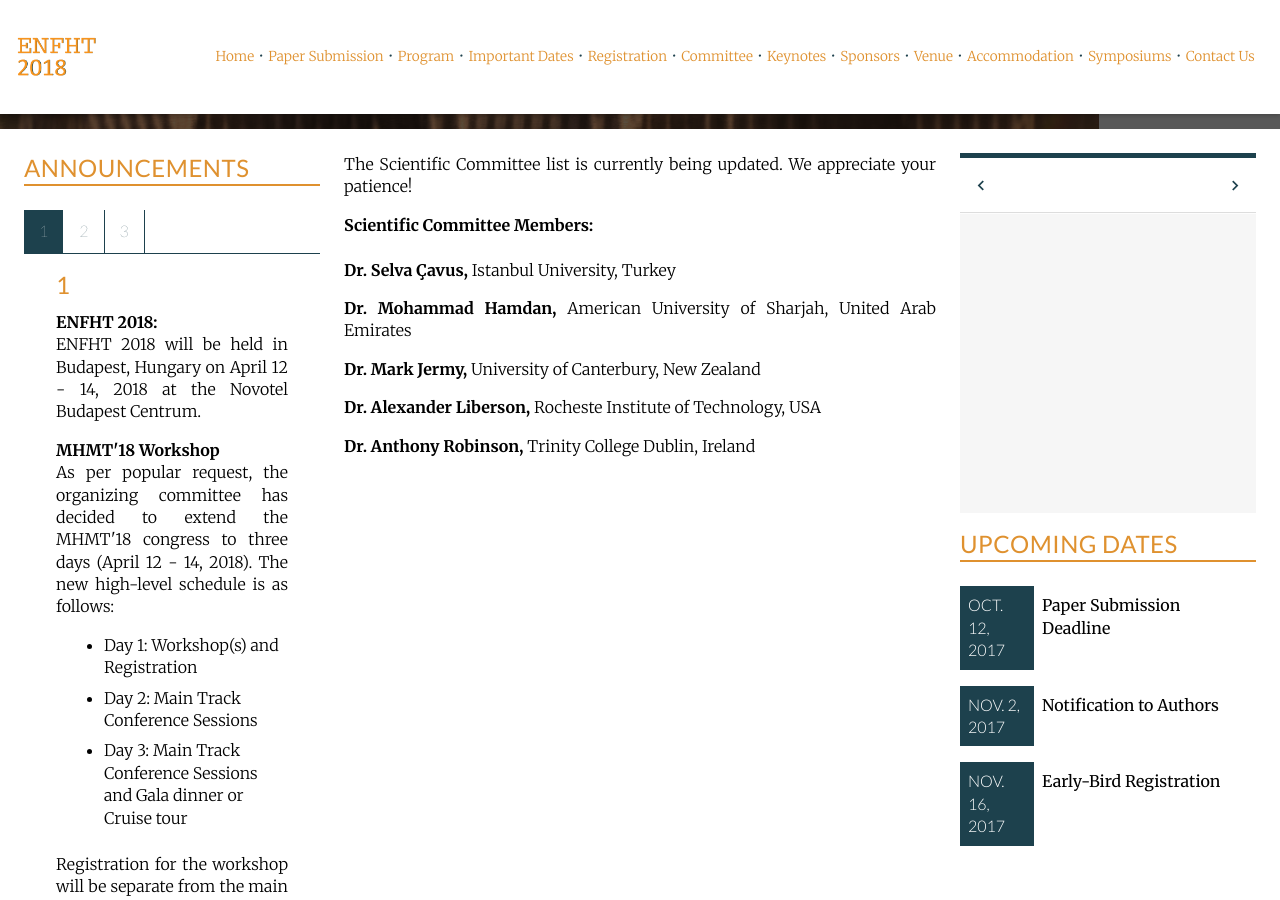
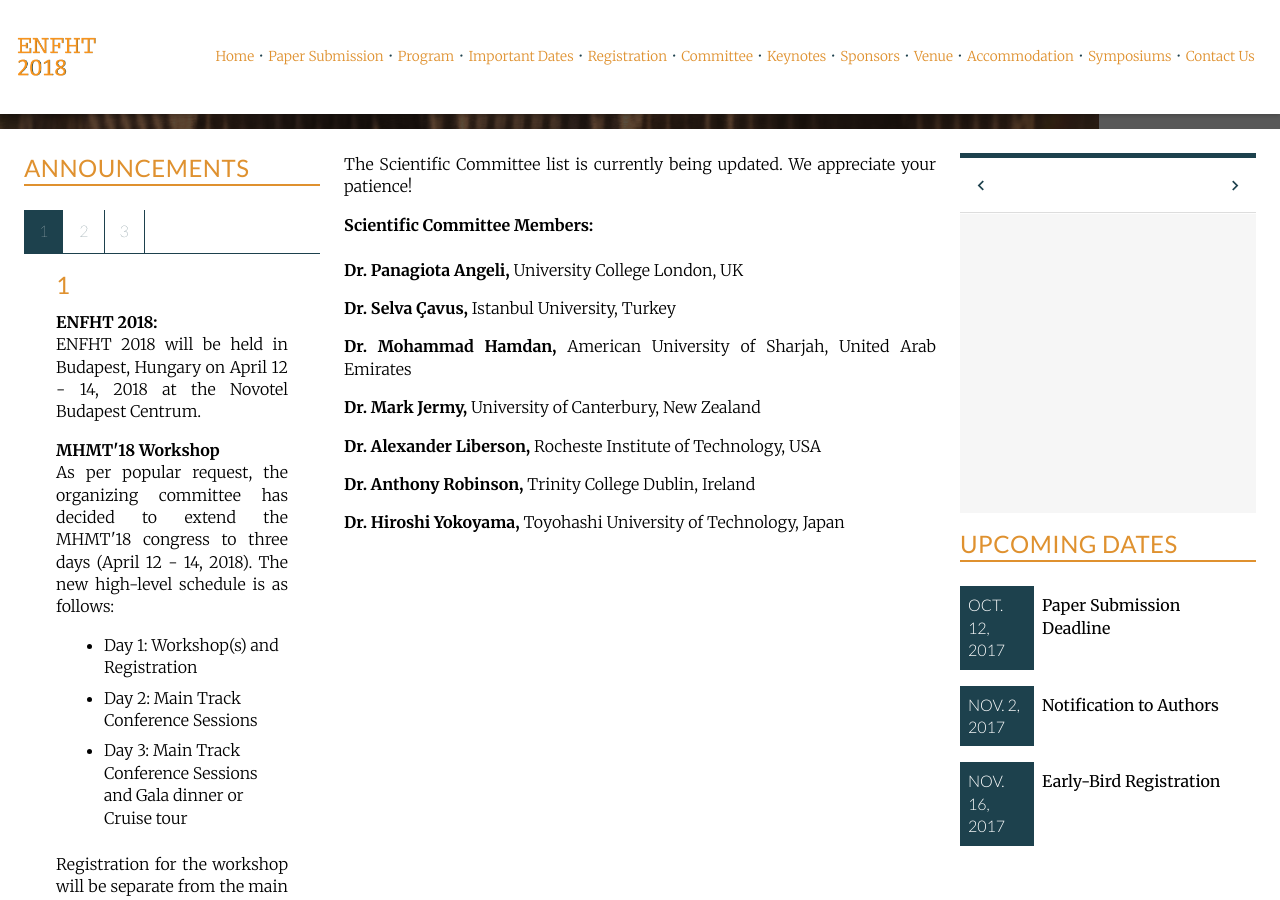
Before and after one commit to intaset/enfht, a Jekyll site: the page built from committee.html, in a window 1280 px wide and 900 px high, scrolled down 378 px. Built offline with Jekyll 4.4.1, drawn with Linux system fonts in a browser that asks for light colours; nearby versions of some CDN libraries; Markdown is read by kramdown in place of the engine named in the settings; comment, search, counter and statistics services are not loaded.

Commit message:
added SC members

```diff
--- a/committee.html
+++ b/committee.html
@@ -11,6 +11,7 @@ keyword: experimental flow conference, expiremental heat transfer conference, nu
 
     <p class="bold">Scientific Committee Members:</p><br>
 
+    <p class="body"><b>Dr. Panagiota Angeli,</b> University College London, UK</p>
     <!-- <p class="body"><b>Dr. Rayhaneh Akhavan,</b> University of Michigan, USA</p>
     <p class="body"><b>Dr. Jun Cao,</b> Ryerson University, Canada</p> -->
     <p class="body"><b>Dr. Selva Çavus,</b> Istanbul University, Turkey</p>
@@ -26,5 +27,6 @@ keyword: experimental flow conference, expiremental heat transfer conference, nu
     <p class="body"><b>Dr. Anthony Robinson,</b> Trinity College Dublin, Ireland</p>
     <!-- <p class="body"><b>Dr. Miguel Rubi,</b> University of Barcelona, Spain</p>
     <p class="body"><b>Dr. Mathieu Sellier,</b> University of Canterbury, New Zealand</p> -->
+    <p class="body"><b>Dr. Hiroshi Yokoyama,</b> Toyohashi University of Technology, Japan</p>
   </div>
   </div>
```
Also changed, not shown: 1 other file.
